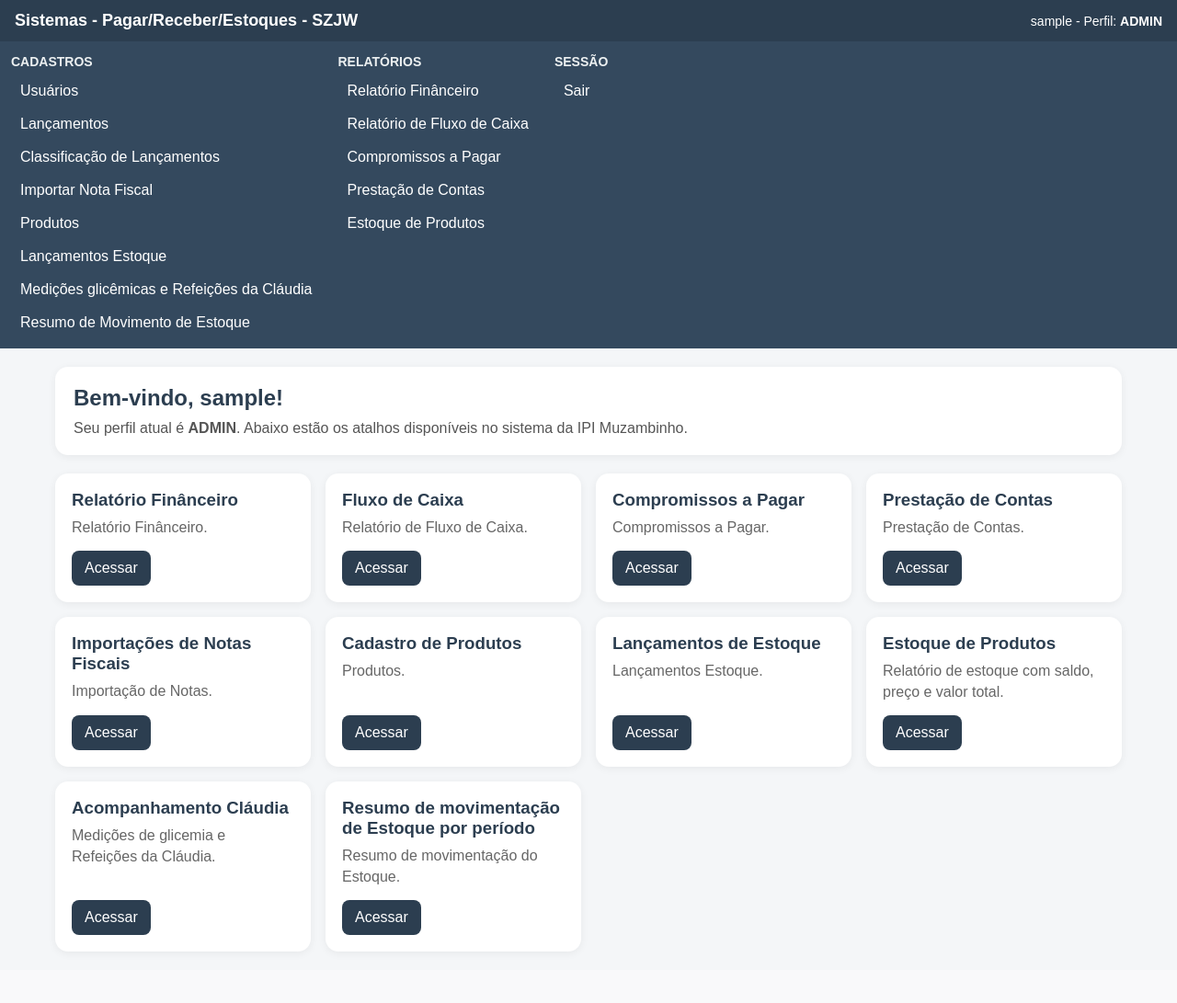
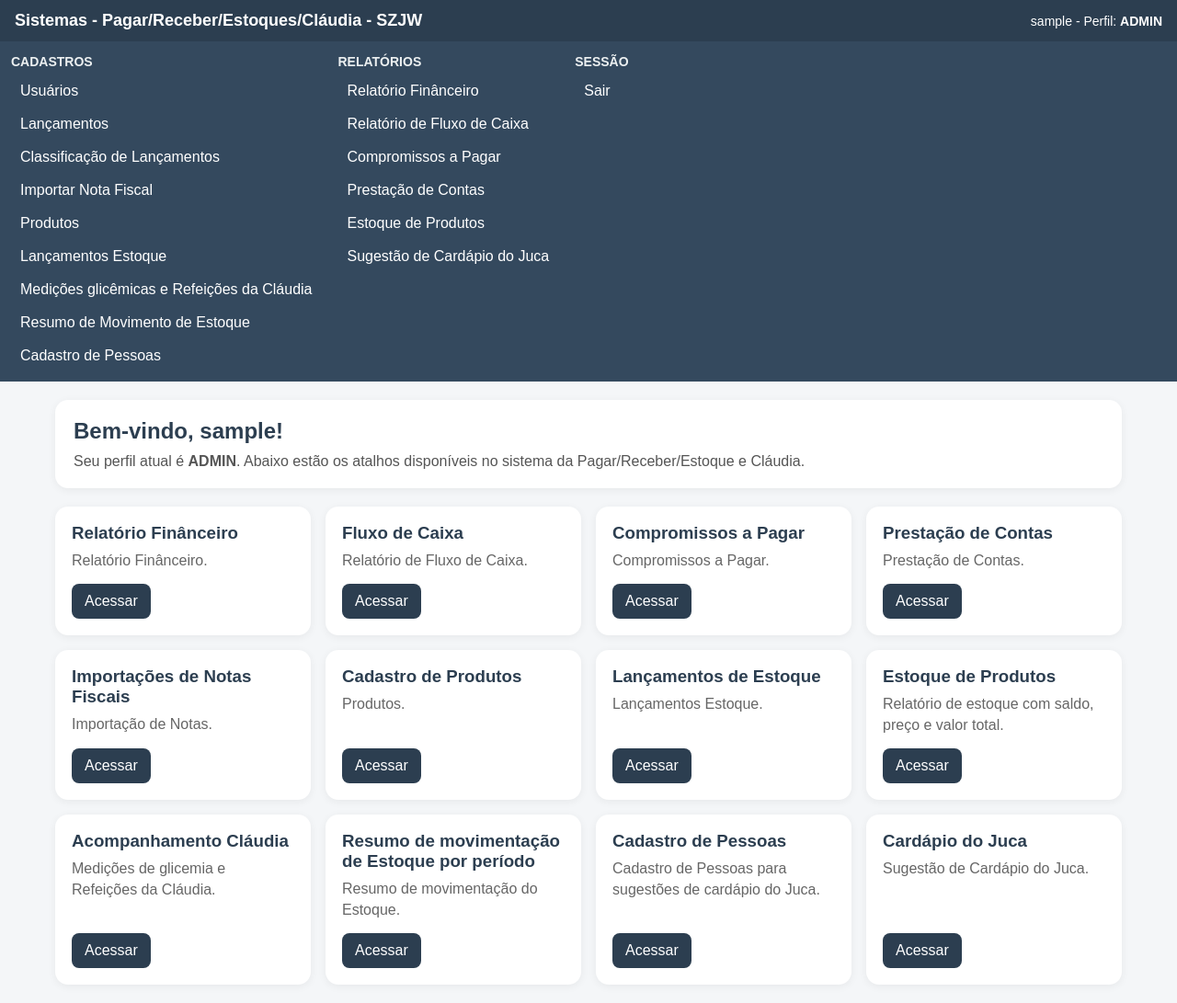
Before and after one commit to williamjr0206/contas, a PHP site: page /cristaos/ in a window 1280 px wide. Shown: the whole page at 92% size. Before the commit the page ends 1037 px from the top, so only its background shows below. Run offline with PHP 8.4, Linux system fonts and the light colour scheme; the visitor is signed in with stand-in values (Sample User, id 1).

Commit message:
Atualizações.

```diff
--- a/config/auth.php
+++ b/config/auth.php
@@ -146,11 +146,13 @@ function temPermissao(string $chave): bool
             'historico_membro',
             'nota_fiscal',
             'resumo',
+            'pessoa',
             'presencas',
             'relatorios',
             'consultas',
             'lista_de_presencas',
             'boas_vindas',
+            'cardapio',
             'sair'
         ],
 
@@ -159,6 +161,8 @@ function temPermissao(string $chave): bool
         ====================== */
         'OPERADOR' => [
             'claudia',
+            'pessoa',
+            'cardapio',
             'sair'
         ],
 
--- a/includes/menu.php
+++ b/includes/menu.php
@@ -17,6 +17,7 @@ $menu = [
         ['chave' => 'movimento', 'titulo' => 'Lançamentos Estoque', 'link' => $baseUrl . 'cadastros/movimentos.php'],
         ['chave' => 'claudia', 'titulo' => 'Medições glicêmicas e Refeições da Cláudia', 'link' => $baseUrl . 'cadastros/claudia.php'],
         ['chave' => 'resumo', 'titulo' => 'Resumo de Movimento de Estoque', 'link' => $baseUrl . 'cadastros/resumo_movimento.php'],
+        ['chave' => 'pessoa', 'titulo' => 'Cadastro de Pessoas', 'link' => $baseUrl . 'cadastros/pessoas.php'],
     ],
 
     'Relatórios' => [
@@ -25,6 +26,7 @@ $menu = [
         ['chave' => 'compromissos_pagar', 'titulo' => 'Compromissos a Pagar', 'link' => $baseUrl . 'relatorios/compromissos_pagamentos.php'],
         ['chave' => 'relatorio_financeiro', 'titulo' => 'Prestação de Contas', 'link' => $baseUrl . 'relatorios/prestacao_contas.php'],
         ['chave' => 'estoque_produtos', 'titulo' => 'Estoque de Produtos', 'link' => $baseUrl . 'relatorios/estoque_produtos.php'],
+        ['chave' => 'cardapio', 'titulo' => 'Sugestão de Cardápio do Juca', 'link' => $baseUrl . 'relatorios/sugestao_cardapio_ia.php'],
     ],
 
     'Sessão' => [
@@ -128,7 +130,7 @@ $menu = [
 </style>
 
 <div class="topo-sistema">
-    <div class="titulo">Sistemas - Pagar/Receber/Estoques - SZJW</div>
+    <div class="titulo">Sistemas - Pagar/Receber/Estoques/Cláudia - SZJW</div>
     <div class="usuario">
         <?= htmlspecialchars(nomeUsuarioAtual()) ?> - Perfil: <strong><?= htmlspecialchars(perfilAtual()) ?></strong>
     </div>
--- a/index.php
+++ b/index.php
@@ -21,6 +21,8 @@ $cards = [
     ['chave' => 'estoque_produtos', 'titulo' => 'Estoque de Produtos', 'texto' => 'Relatório de estoque com saldo, preço e valor total.', 'link' => $baseUrl . 'relatorios/estoque_produtos.php'],
     ['chave' => 'claudia', 'titulo' => 'Acompanhamento Cláudia', 'texto' => 'Medições de glicemia e Refeições da Cláudia.', 'link' => $baseUrl . 'cadastros/claudia.php'],
     ['chave' => 'resumo', 'titulo' => 'Resumo de movimentação de Estoque por período', 'texto' => 'Resumo de movimentação do Estoque.', 'link' => $baseUrl . 'cadastros/resumo_movimento.php'],
+    ['chave' => 'pessoa', 'titulo' => 'Cadastro de Pessoas', 'texto' => 'Cadastro de Pessoas para sugestões de cardápio do Juca.', 'link' => $baseUrl . 'cadastros/pessoas.php'],
+    ['chave' => 'pessoa', 'titulo' => 'Cardápio do Juca', 'texto' => 'Sugestão de Cardápio do Juca.', 'link' => $baseUrl . 'relatorios/sugestao_cardapio_ia.php'],
 ];
 ?>
 <!DOCTYPE html>
@@ -28,7 +30,7 @@ $cards = [
 <head>
     <meta charset="UTF-8">
     <meta name="viewport" content="width=device-width, initial-scale=1.0">
-    <title>Contas a Pagar e Receber</title>
+    <title>Contas a Pagar, Receber, Estoque e Cláudia</title>
     <style>
         body {
             margin: 0;
@@ -108,7 +110,7 @@ $cards = [
 <div class="container">
     <div class="boas-vindas">
         <h2>Bem-vindo, <?= htmlspecialchars(nomeUsuarioAtual()) ?>!</h2>
-        <p>Seu perfil atual é <strong><?= htmlspecialchars($perfil) ?></strong>. Abaixo estão os atalhos disponíveis no sistema da IPI Muzambinho.</p>
+        <p>Seu perfil atual é <strong><?= htmlspecialchars($perfil) ?></strong>. Abaixo estão os atalhos disponíveis no sistema da Pagar/Receber/Estoque e Cláudia.</p>
     </div>
 
     <div class="grid">
```
Also changed, not shown: 1 other file.
